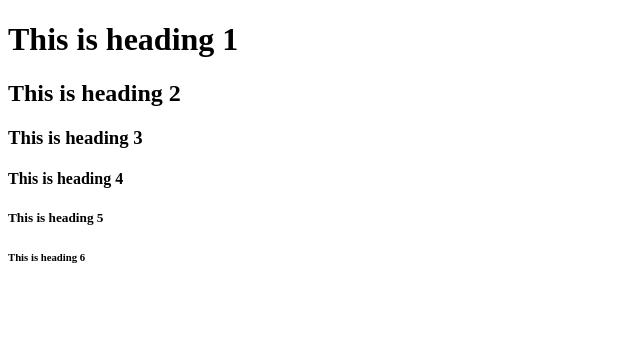
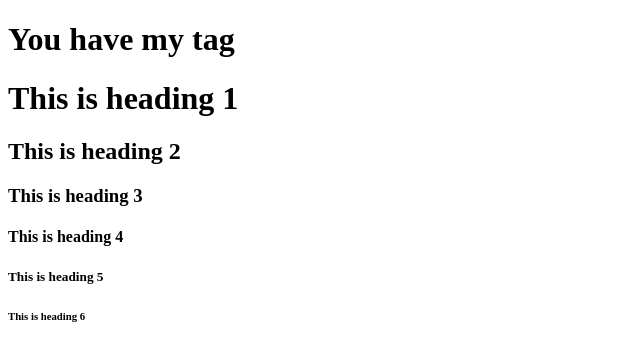
Before and after one commit to dinicadiana/ClonedRepository, a plain HTML site: page index.html in a window 1280 px wide. Shown: the whole page, without its empty margins (0-640 px from the left). Drawn offline with Linux system fonts and the light colour scheme.

Commit message:
New tag added

```diff
--- a/index.html
+++ b/index.html
@@ -1,7 +1,7 @@
 <!DOCTYPE html>
 <html>
 <body>
-
+<h1> You have my tag <h1>
 <h1>This is heading 1</h1>
 <h2>This is heading 2</h2>
 <h3>This is heading 3</h3>
```
